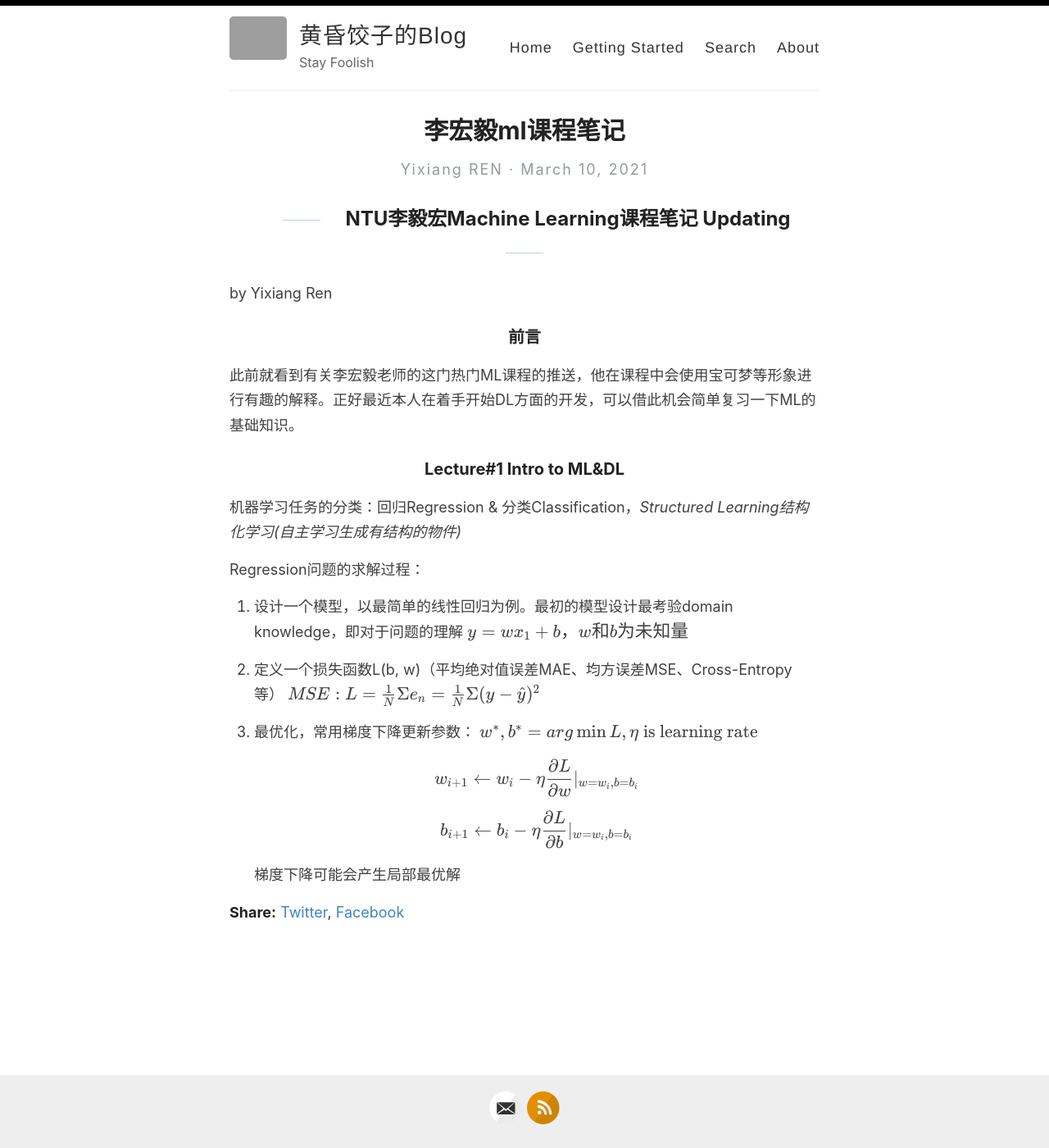
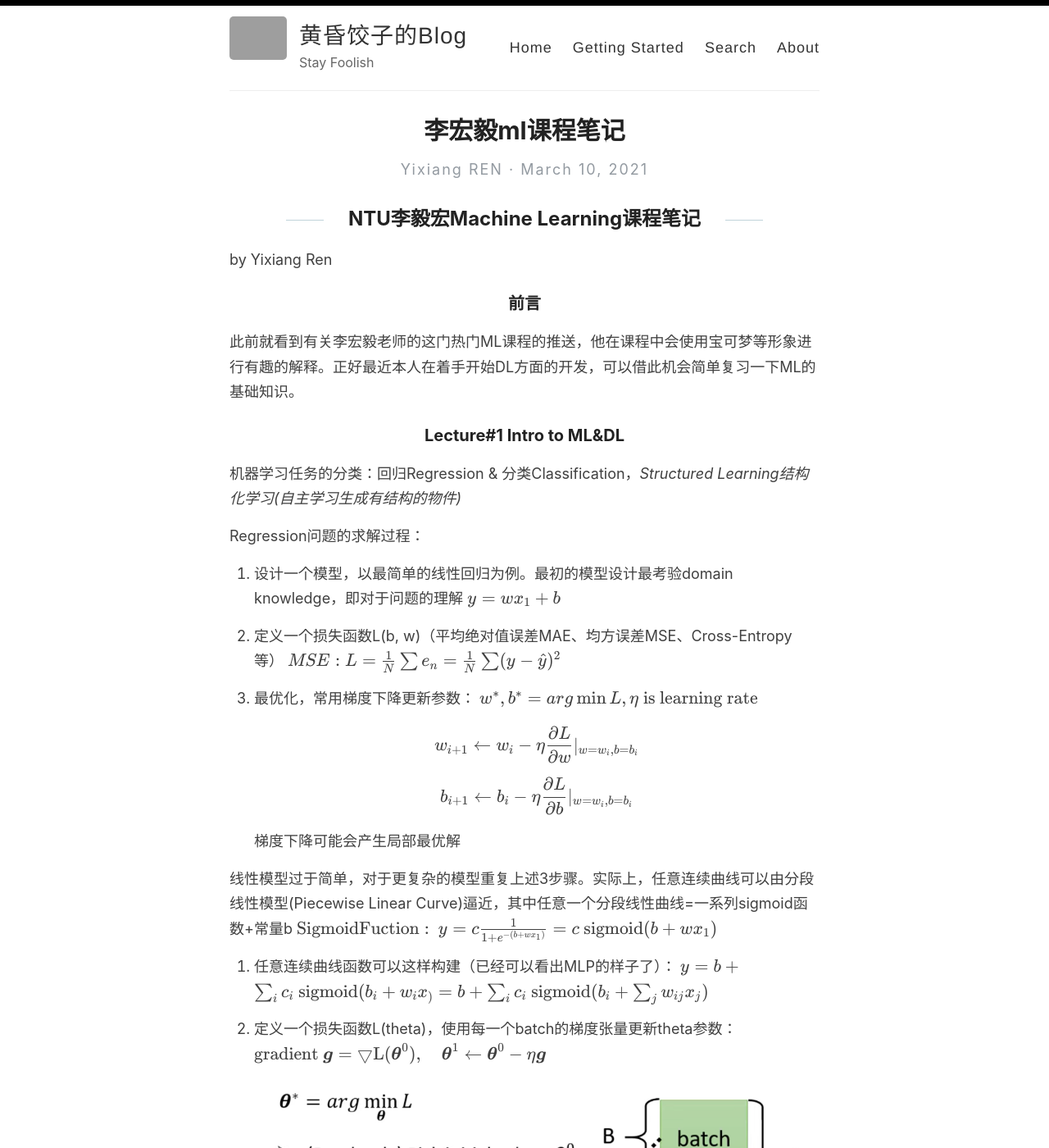
Before and after one commit to Invisible-bob/Invisible-bob.github.io, a Jekyll site: the page built from _posts/2021-03-10-李宏毅ML课程笔记.md, in a window 1280 px wide and 1400 px high. Shown: the whole window at 82% size. Built offline with Jekyll 4.4.1, drawn with Linux system fonts in a browser that asks for light colours; nearby versions of some CDN libraries; our own code applies the rules of GitHub Pages for plain Markdown files; grey boxes are pictures that could not be loaded.

Commit message:
Update 2021-03-10-李宏毅ML课程笔记.md

```diff
--- a/_posts/2021-03-10-李宏毅ML课程笔记.md
+++ b/_posts/2021-03-10-李宏毅ML课程笔记.md
@@ -1,4 +1,4 @@
-## NTU李毅宏Machine Learning课程笔记 Updating
+## NTU李毅宏Machine Learning课程笔记
 
 by Yixiang Ren
 
@@ -16,12 +16,12 @@ Regression问题的求解过程：
 
 1. 设计一个模型，以最简单的线性回归为例。最初的模型设计最考验domain knowledge，即对于问题的理解
    $$
-   y=wx_1+b，w和b为未知量
+   y=wx_1+b
    $$
 
 2. 定义一个损失函数L(b, w)（平均绝对值误差MAE、均方误差MSE、Cross-Entropy等）
    $$
-   MSE:L=\frac1N\Sigma e_n=\frac1N\Sigma (y-\hat{y})^2
+   MSE:L=\frac1N\sum e_n=\frac1N\sum (y-\hat{y})^2
    $$
 
 3. 最优化，常用梯度下降更新参数：
@@ -38,3 +38,23 @@ Regression问题的求解过程：
    $$
 
    梯度下降可能会产生局部最优解
+
+
+
+线性模型过于简单，对于更复杂的模型重复上述3步骤。实际上，任意连续曲线可以由分段线性模型(Piecewise Linear Curve)逼近，其中任意一个分段线性曲线=一系列sigmoid函数+常量b
+$$
+{\rm Sigmoid Fuction:}\ \ y=c\frac{1}{1+e^{-(b+wx_1)}}=c\ {\rm sigmoid}(b+wx_1)
+$$
+
+1. 任意连续曲线函数可以这样构建（已经可以看出MLP的样子了）：
+   $$
+   y=b+\sum_i c_i\ {\rm sigmoid}(b_i+w_ix_)=b+\sum_i c_i\ {\rm sigmoid}(b_i+\sum_jw_{ij}x_j)
+   $$
+
+2. 定义一个损失函数L(theta)，使用每一个batch的梯度张量更新theta参数：
+   $$
+   \rm{gradient}\ \boldsymbol g=\triangledown L(\boldsymbol{\theta}^0),\quad \boldsymbol{\theta}^1 \leftarrow \boldsymbol{\theta}^0-\eta \boldsymbol g
+   $$
+   ![推理过程](https://github.com/Invisible-bob/Invisible-bob.github.io/blob/master/images/ML_slide/截屏2021-03-11%20下午2.01.09.png)
+
+3.
```
